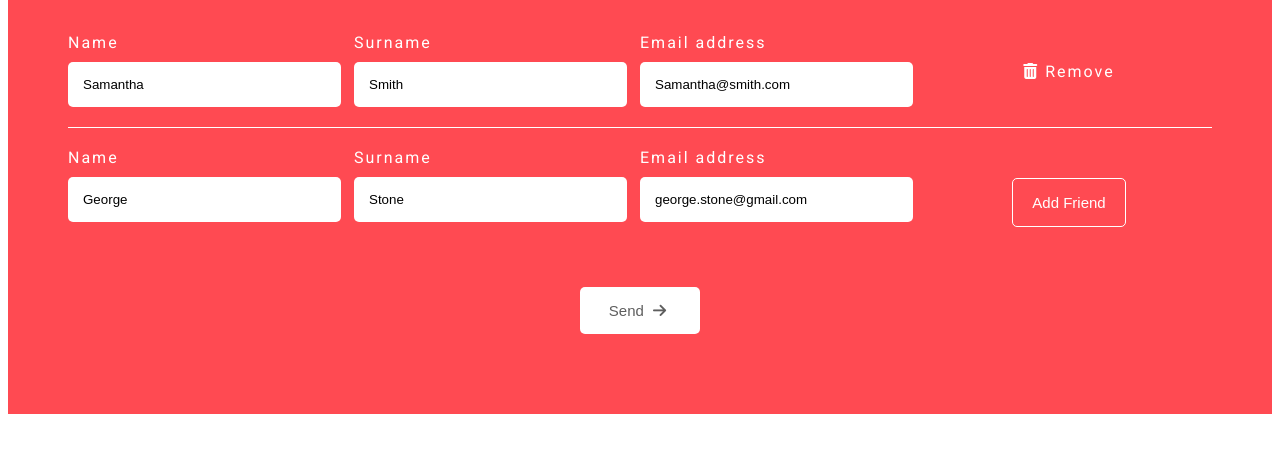
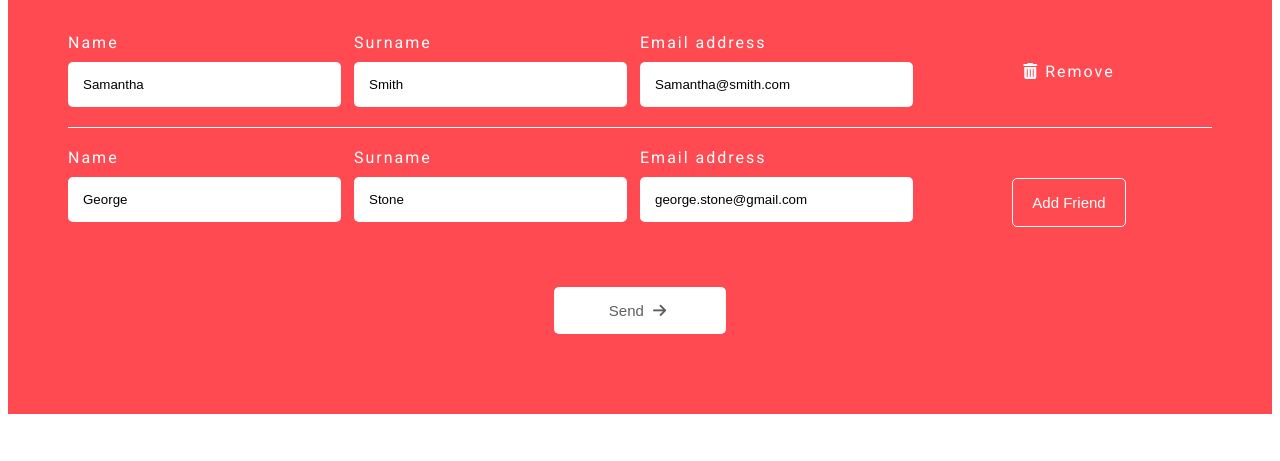
Before and after one commit to karnnet/assignments, a plain HTML site: page Basic CSS Assignments/Assignment-4 - Grilled Prawn Web Design/src/index.html in a window 1280 px wide. Shown: the part 2479-2940 px from the top of the page. Drawn offline with Linux system fonts and the light colour scheme.

Commit message:
add css to send button

```diff
--- a/Basic CSS Assignments/Assignment-4 - Grilled Prawn Web Design/src/css/style.css
+++ b/Basic CSS Assignments/Assignment-4 - Grilled Prawn Web Design/src/css/style.css
@@ -361,8 +361,8 @@
     }
 
     .btn-send {
-        width: 120px;
         border: none;
+        padding: 15px 55px !important;
     }
 
     .label-signup {
```
